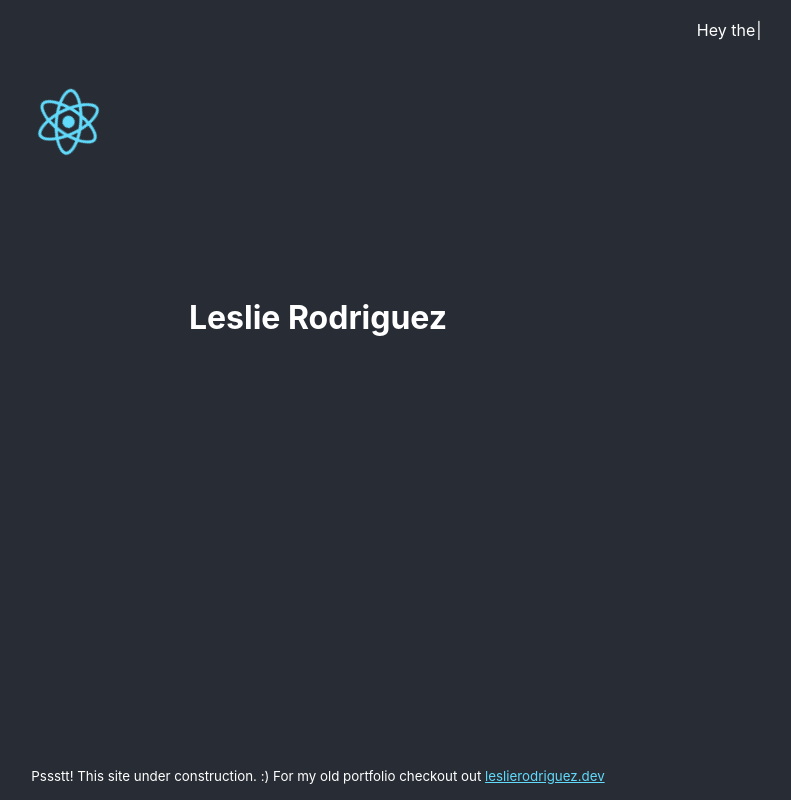
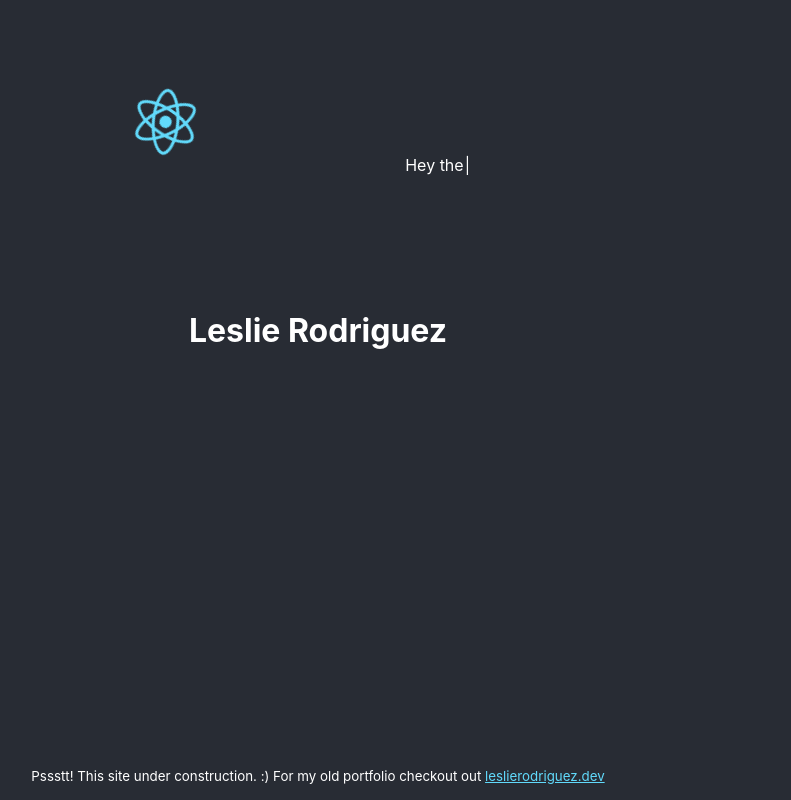
Before and after one commit to rleslie1015/Portfolio-Revamp, a React (Create React App) app in the folder mywebsite/: page / in a window 1280 px wide. Shown: the whole page, without its empty margins (322-1113 px from the left). Built offline with nearby package versions, Linux system fonts and the light colour scheme.

Commit message:
fixes overlap

```diff
--- a/mywebsite/src/App.css
+++ b/mywebsite/src/App.css
@@ -41,17 +41,21 @@ header {
 .App-logo {
   height: 80px;
   pointer-events: none;
+
   animation: App-logo-spin infinite 5s linear;
 }
 /* elements to animate */
 .logo-wrap {
   position: fixed;
+  right: 50%;
   animation: Move-to-title-left 3s forwards 4s;
 }
 
-.typewriter-container {
+.intro {
   position: fixed;
-  animation: Move-to-title 4s forwards 2s;
+  left: 50%;
+  top: 50%;
+  animation: Move-to-title 4s forwards 4s;
 }
 /* animations */
 @keyframes App-logo-spin {
@@ -77,7 +81,7 @@ header {
 @keyframes Move-to-title {
   from {
     top: 50%;
-    right: 50%;
+    right: 60%;
   }
   to {
     top: 2%;
```
